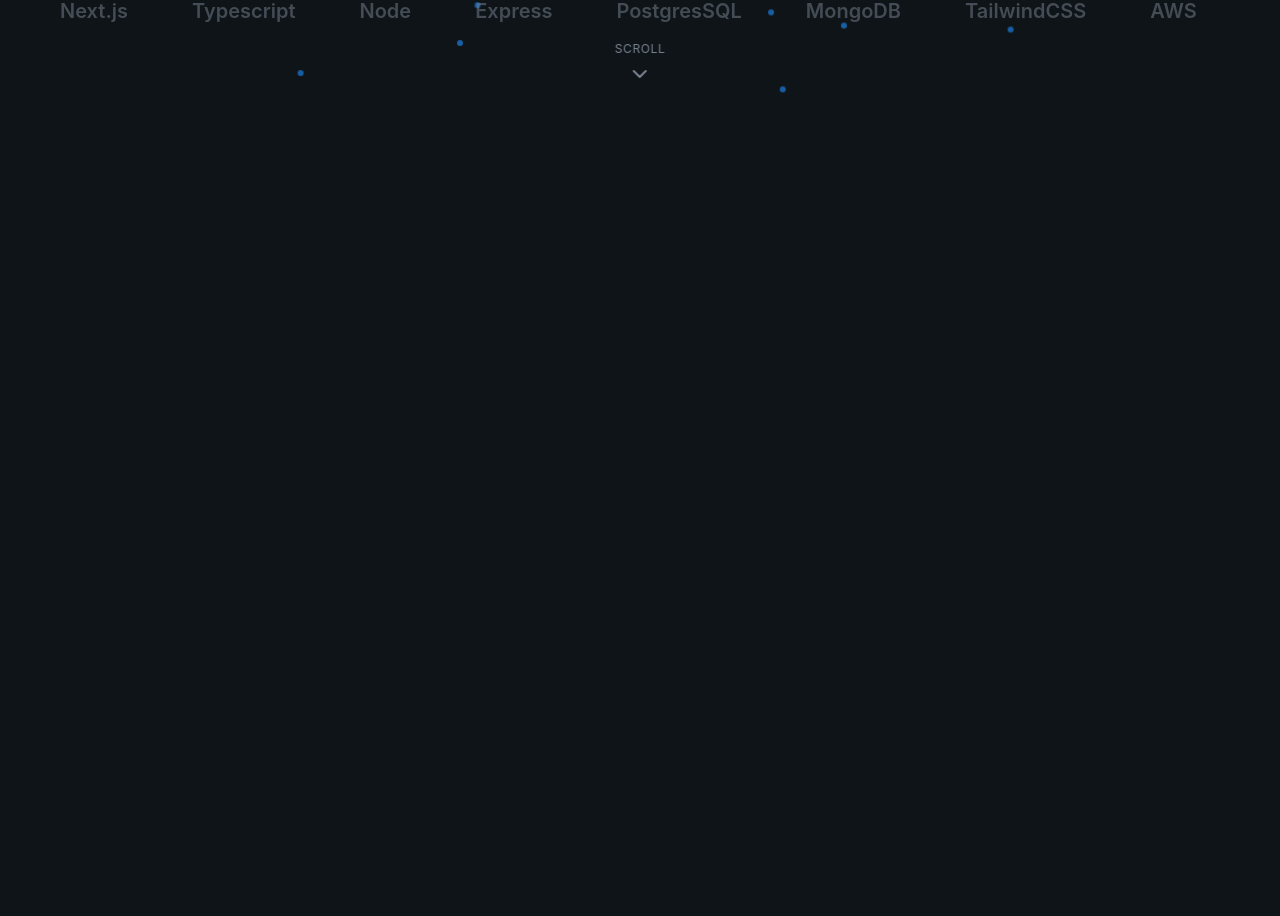
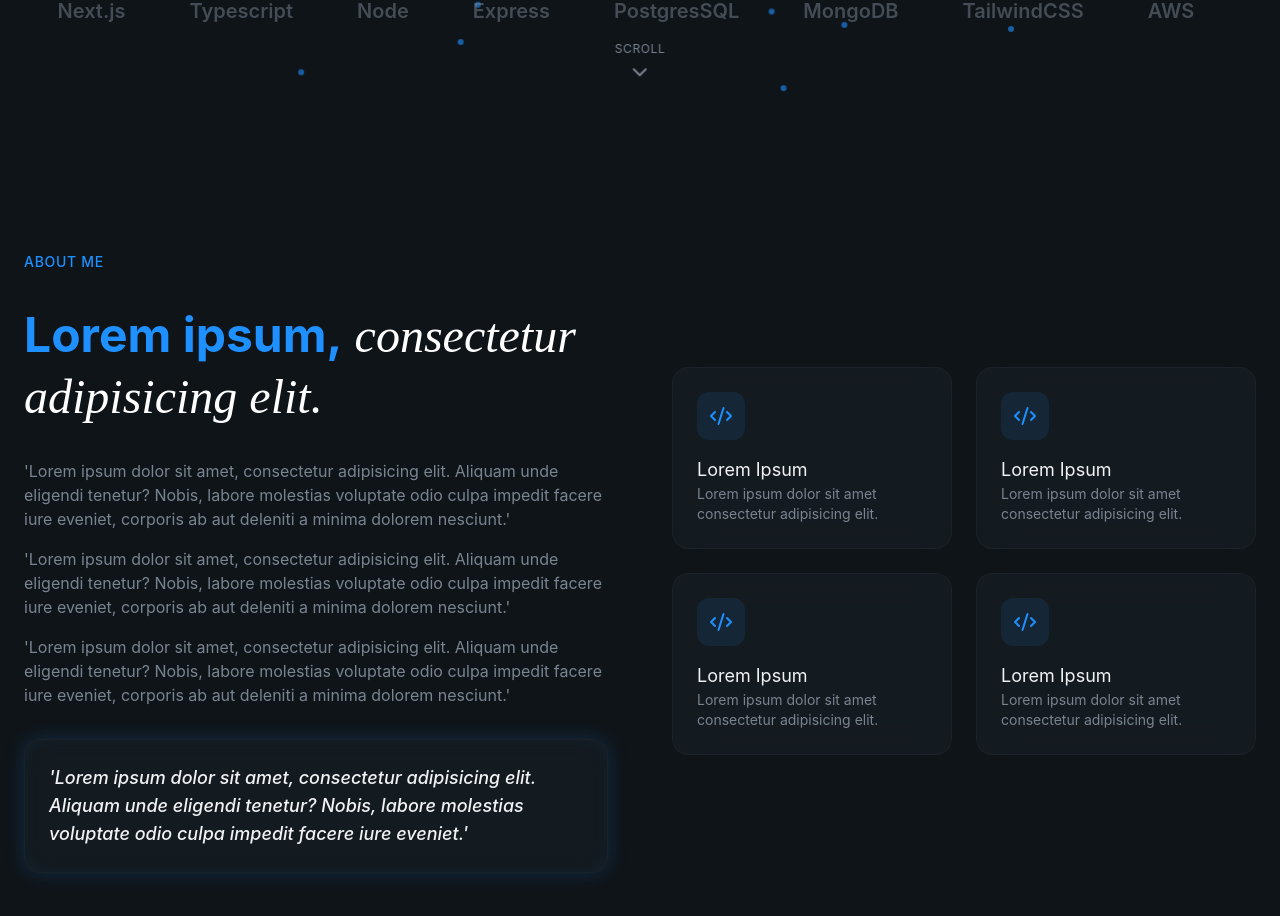
Before and after one commit to rubenaguilardev/portfolio, a React (Vite) app: page / in a window 1280 px wide. Shown: the part 860-1776 px from the top of the page. Before the commit the page ends 981 px from the top, so only its background shows below. Built offline with nearby package versions, Linux system fonts and the light colour scheme.

Commit message:
add about section

```diff
--- a/src/index.css
+++ b/src/index.css
@@ -10,7 +10,7 @@
   --color-primary-foreground: #fff;
 
   --color-secondary: #1f2830;
-  --color-secondary-foreground: #20b2a6;
+  --color-secondary-foreground: dodgerblue;
 
   --color-muted: #252e37;
   --color-muted-foreground: #7a8491;
--- a/src/layout/Navbar.jsx
+++ b/src/layout/Navbar.jsx
@@ -28,8 +28,8 @@ const Navbar = () => {
     return (
         <header className={`fixed top-0 left-0 right-0 transition-all duration-500 ${isScrolled ? 'glass-strong py-3' : 'bg-transparent py-5'} bg-transparent py-5 z-50`}>
             <nav className="container mx-auto px-6 flex items-center justify-between">
-                <a href="#" className="text-xl font-bold tracking-tight hover:text-primary">
-                    RA<span className="text-primary">.</span>
+                <a href="#" className="font-bold tracking-tight hover:text-primary">
+                    Ruben Aguilar<span className="text-primary">.</span>
                 </a>
 
                 <div className="hidden md:flex items-center gap-1">
@@ -38,7 +38,7 @@ const Navbar = () => {
                             <a
                                 href={link.href}
                                 key={index}
-                                className="px-4 py-2 text-sm text-muted-foreground hover:text-primary rounded-full hover:bg-primary/10 transition-all duration-300"
+                                className="px-4 py-2 text-sm text-muted-foreground hover:text-foreground rounded-full hover:bg-primary/10 transition-all duration-300"
                             >
                                 {link.label}
                             </a>
@@ -65,13 +65,19 @@ const Navbar = () => {
                         <a
                             href={link.href}
                             key={index}
+                            onClick={() => setIsMobileMenuOpen(false)}
                             className="text-lg text-muted-foreground hover:text-foreground py-2"
                         >
                             {link.label}
                         </a>
                     ))}
 
-                    <Button className='mt-4'>Contact Me</Button>
+                    <Button
+                        onClick={() => setIsMobileMenuOpen(false)}
+                        className='mt-4'
+                    >
+                            Contact Me
+                    </Button>
 
                     </div>
                 </div>
--- a/src/sections/About.jsx
+++ b/src/sections/About.jsx
@@ -1,6 +1,81 @@
+import { Code2 } from 'lucide-react'
+
 const About = () => {
+
+    const highlights = [
+        {
+            icon: Code2,
+            title: 'Lorem Ipsum',
+            description: 'Lorem ipsum dolor sit amet consectetur adipisicing elit.'
+        },
+        {
+            icon: Code2,
+            title: 'Lorem Ipsum',
+            description: 'Lorem ipsum dolor sit amet consectetur adipisicing elit.'
+        },
+        {
+            icon: Code2,
+            title: 'Lorem Ipsum',
+            description: 'Lorem ipsum dolor sit amet consectetur adipisicing elit.'
+        },
+        {
+            icon: Code2,
+            title: 'Lorem Ipsum',
+            description: 'Lorem ipsum dolor sit amet consectetur adipisicing elit.'
+        },
+    ]
+
     return (
-        <section></section>
+        <section id='about' className='py-32 relative overflow-hidden'>
+            <div className='container mx-auto px-6 relative z-10'>
+                <div className='grid lg:grid-cols-2 gap-16 items-center'>
+                    <div className='space-y-8'>
+                        <div className='animate-fade-in'>
+                            <span className='text-secondary-foreground text-sm font-medium tracking-wider uppercase'>About Me</span>
+                        </div>
+
+
+                        <h2 className='text-4xl md:text-5xl font-bold leading-tight animate-fadein animation-delay-100 text-secondary-foreground'>
+                            Lorem ipsum,
+                            <span className='font-playfair italic font-normal text-white'> consectetur adipisicing elit.</span>
+                        </h2>
+
+                        <div className='space-y-4 text-muted-foreground animate-fade-in animation-delay-200'>
+                            <p>
+                               'Lorem ipsum dolor sit amet, consectetur adipisicing elit. Aliquam unde eligendi tenetur? Nobis, labore molestias voluptate odio culpa impedit facere iure eveniet, corporis ab aut deleniti a minima dolorem nesciunt.'
+                            </p>
+                             <p>
+                               'Lorem ipsum dolor sit amet, consectetur adipisicing elit. Aliquam unde eligendi tenetur? Nobis, labore molestias voluptate odio culpa impedit facere iure eveniet, corporis ab aut deleniti a minima dolorem nesciunt.'
+                            </p>
+                             <p>
+                               'Lorem ipsum dolor sit amet, consectetur adipisicing elit. Aliquam unde eligendi tenetur? Nobis, labore molestias voluptate odio culpa impedit facere iure eveniet, corporis ab aut deleniti a minima dolorem nesciunt.'
+                            </p>
+                        </div>
+
+                        <div className='glass rounded-2xl p-6 glow-border animate-fade-in animation-delay-300'>
+                             <p className='text-lg font-medium italic text-foreground'>
+                               'Lorem ipsum dolor sit amet, consectetur adipisicing elit. Aliquam unde eligendi tenetur? Nobis, labore molestias voluptate odio culpa impedit facere iure eveniet.'
+                            </p>
+                        </div>
+                    </div>
+
+                    <div className='grid sm:grid-cols-2 gap-6'>
+                        {highlights.map((item, index) => (
+                            <div key={index} className='glass p-6 rounded-2xl animate-fade-in '
+                                style={{animationDelay: `${(index + 1) * 100}ms`}}
+                            >
+                                <div className='w-12 h-12 rounded-xl bg-primary/10 flex items-center justify-center mb-4 hover:bg-primary/20'
+                                >
+                                    <item.icon className='w-6 h-6 text-primary'/>
+                                </div>
+                                <h3 className='text-lg font-semiboldmb-2'>{item.title}</h3>
+                                <p className='text-sm text-muted-foreground'>{item.description}</p>
+                            </div>
+                        ))}
+                    </div>
+                </div>
+            </div>
+        </section>
     )
 }
 
```
